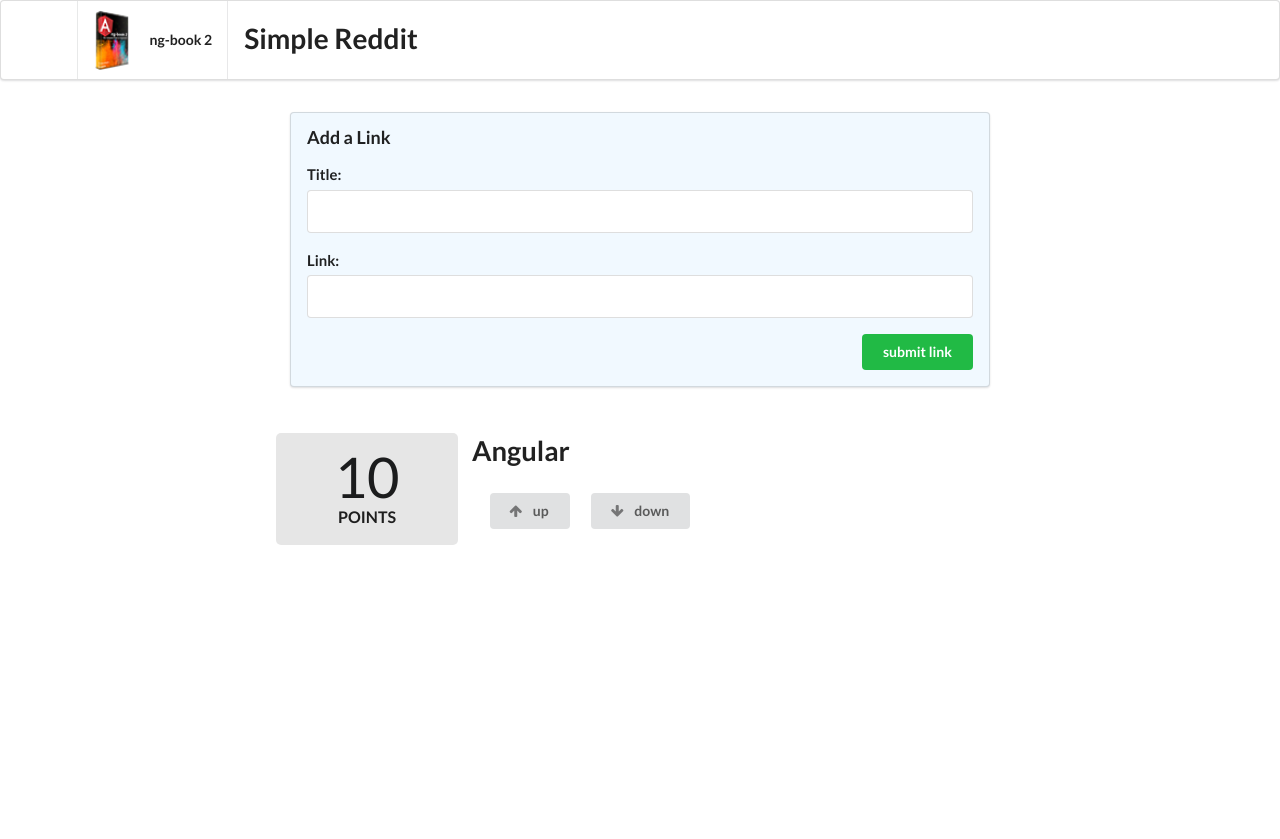
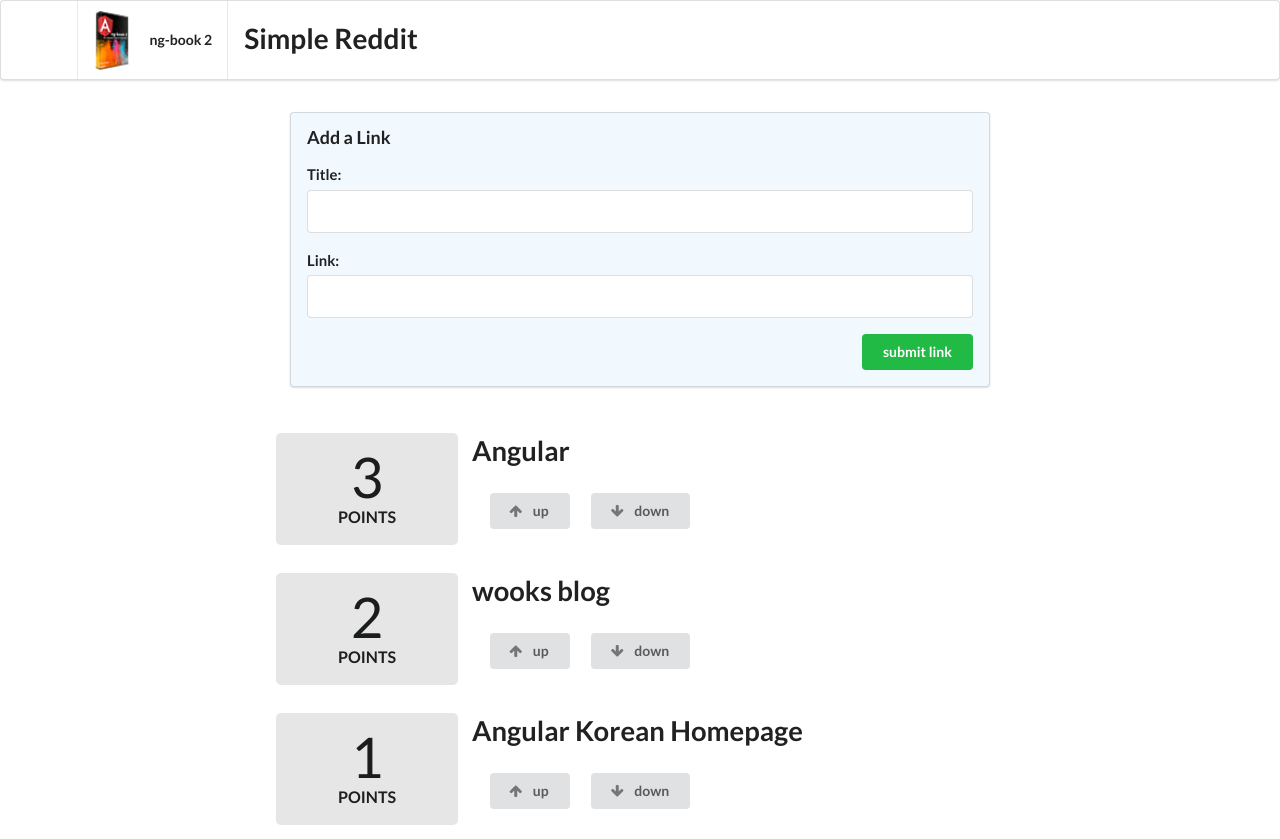
Before and after one commit to wook95/first-angular-app, an Angular app: page / in a window 1280 px wide. Before the commit the page ends 800 px from the top, so only its background shows below. Built offline with nearby package versions, Linux system fonts and the light colour scheme.

Commit message:
feat: 배열을 받아, 여러개의 아티클을 렌더링

```diff
--- a/src/app/app.component.html
+++ b/src/app/app.component.html
@@ -20,5 +20,5 @@
 </form>
 
 <div class="ui grid posts">
-  <app-article></app-article>
+  <app-article *ngFor="let post of articles" [article]="post"></app-article>
 </div>
--- a/src/app/app.component.ts
+++ b/src/app/app.component.ts
@@ -1,4 +1,5 @@
 import { Component } from '@angular/core';
+import { Article } from './article/article.model';
 
 @Component({
   selector: 'app-root',
@@ -6,6 +7,16 @@ import { Component } from '@angular/core';
   styleUrls: ['./app.component.css'],
 })
 export class AppComponent {
+  articles: Article[];
+
+  constructor() {
+    this.articles = [
+      new Article('Angular', 'https://angular.io', 3),
+      new Article('wooks blog', 'http://wook95.github.io', 2),
+      new Article('Angular Korean Homepage', 'https://angular.kr/', 1),
+    ];
+  }
+
   addArticle(title: HTMLInputElement, link: HTMLInputElement): boolean {
     console.log(`Adding article title: ${title.value} and link: ${link.value}`);
     return false;
--- a/src/app/article/article.component.html
+++ b/src/app/article/article.component.html
@@ -5,7 +5,9 @@
   </div>
 </div>
 <div class="twelve wide column">
-  <a class="ui large header" href="{{ article.link }}"> {{ article.title }} </a>
+  <a class="ui large header" href="{{ article.link }}" target="_blank">
+    {{ article.title }}
+  </a>
   <ul class="ui big horizontal list voters">
     <li class="item">
       <button class="ui button" (click)="voteUp()">
--- a/src/app/article/article.component.ts
+++ b/src/app/article/article.component.ts
@@ -1,4 +1,4 @@
-import { Component, HostBinding, OnInit } from '@angular/core';
+import { Component, HostBinding, OnInit, Input } from '@angular/core';
 import { Article } from './article.model';
 
 @Component({
@@ -8,11 +8,9 @@ import { Article } from './article.model';
 })
 export class ArticleComponent implements OnInit {
   @HostBinding('attr.class') cssClass = 'row';
-  article: Article;
+  @Input() article: Article;
 
-  constructor() {
-    this.article = new Article('Angular', 'https://angular.io', 10);
-  }
+  constructor() {}
 
   voteUp(): boolean {
     this.article.voteUp();
```
